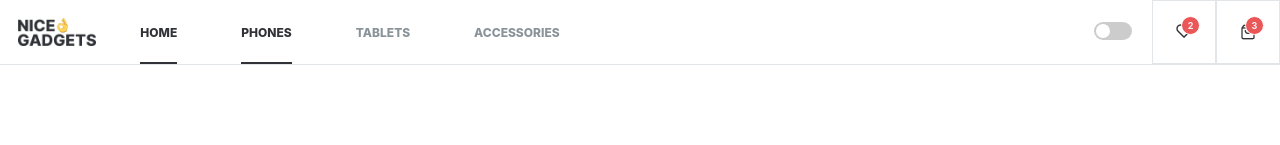
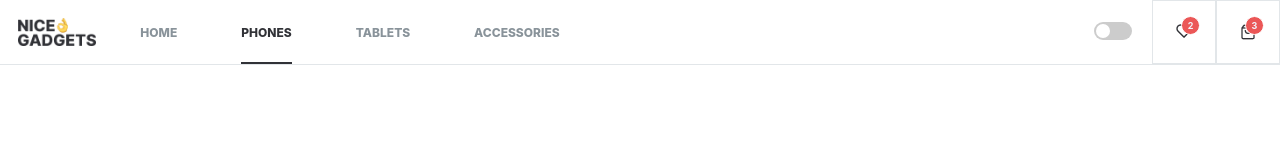
Before and after one commit to fe-nov23-nopyton/catalog, a React (Create React App) app: page /catalog/phones in a window 1280 px wide. Shown: the top 145 px of the page. Built offline with nearby package versions, Linux system fonts and the light colour scheme.

Commit message:
small fix of route

```diff
--- a/src/header/Header.tsx
+++ b/src/header/Header.tsx
@@ -37,7 +37,7 @@ export const Header = () => {
       ) : (
         <div className="header__controls">
           <div className="header__menu">
-            <NavLink className={navLinkClassName} to={"/catalog/"}>
+            <NavLink className={navLinkClassName} to={"catalog/"}>
               Home
             </NavLink>
             <NavLink className={navLinkClassName} to={"phones"}>
```
